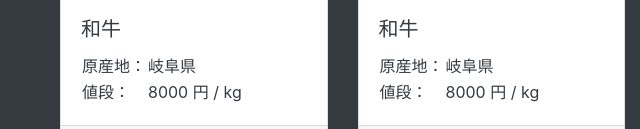
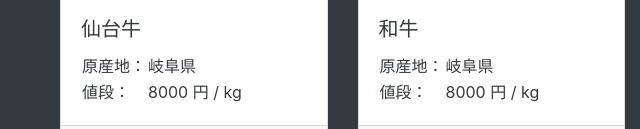
Before and after one commit to daikke/wagyu_price, a plain HTML site: page index.html in a window 1280 px wide. Shown: the part 671-800 px from the top of the page, 0-640 px from the left. Drawn offline with Linux system fonts and the light colour scheme.

Commit message:
和牛名修正

```diff
--- a/index.html
+++ b/index.html
@@ -109,7 +109,7 @@
       <a href="#" class="card">
         <img class="card-img-top" src="img/ph_beaf.jpg">
         <div class="card-body">
-          <h5 class="card-title">和牛</h5>
+          <h5 class="card-title">仙台牛</h5>
           <table>
             <tr>
               <td>原産地： </td>
```
